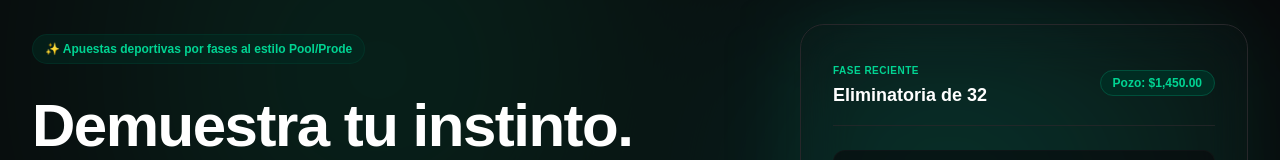
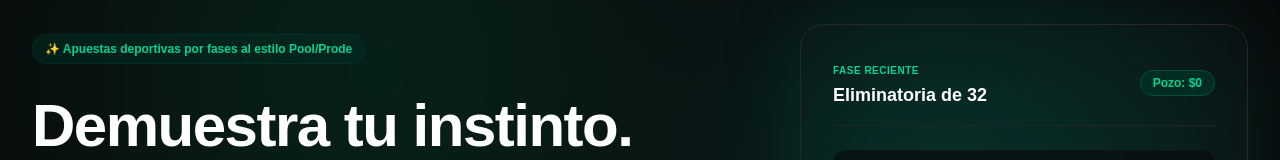
Before and after one commit to diegocabre/laquiniela, a Next.js app: page / in a window 1280 px wide. Shown: the part 120-280 px from the top of the page. Built offline with nearby package versions, Linux system fonts and the light colour scheme; no server answers; the database is empty.

Commit message:
editar la moneda

```diff
--- a/app/page.tsx
+++ b/app/page.tsx
@@ -1,7 +1,26 @@
 import Link from 'next/link'
 import Image from 'next/image'
+import { createClient } from '@/lib/supabase/server'
+import { formatCurrency } from '@/lib/utils'
 
-export default function Home() {
+export const revalidate = 0
+
+export default async function Home() {
+  const supabase = await createClient()
+
+  // Calcular el pozo real acumulado de todas las inscripciones pagadas
+  const { data: paidEntries } = await supabase
+    .from('entries')
+    .select('id, phases(entry_fee)')
+    .eq('status', 'paid')
+
+  const totalPool = (paidEntries || []).reduce((sum, entry: any) => {
+    const fee = Number(entry.phases?.entry_fee || 0)
+    return sum + fee
+  }, 0)
+
+  const formattedPool = formatCurrency(totalPool)
+
   return (
     <div className="relative min-h-screen bg-zinc-950 text-zinc-100 flex flex-col justify-between overflow-x-hidden">
 
@@ -82,7 +101,7 @@ export default function Home() {
                   <h3 className="font-extrabold text-white text-lg">Eliminatoria de 32</h3>
                 </div>
                 <span className="text-xs bg-emerald-950 text-emerald-400 px-3 py-1 rounded-full border border-emerald-900 font-bold">
-                  Pozo: $1,450.00
+                  Pozo: {formattedPool}
                 </span>
               </div>
 
--- a/lib/utils.ts
+++ b/lib/utils.ts
@@ -1,7 +1,8 @@
 export function formatCurrency(amount: number): string {
-  return new Intl.NumberFormat('es-ES', {
+  return new Intl.NumberFormat('es-CL', {
     style: 'currency',
-    currency: 'EUR', // o USD según se requiera
+    currency: 'CLP',
+    minimumFractionDigits: 0,
   }).format(amount)
 }
 
```
